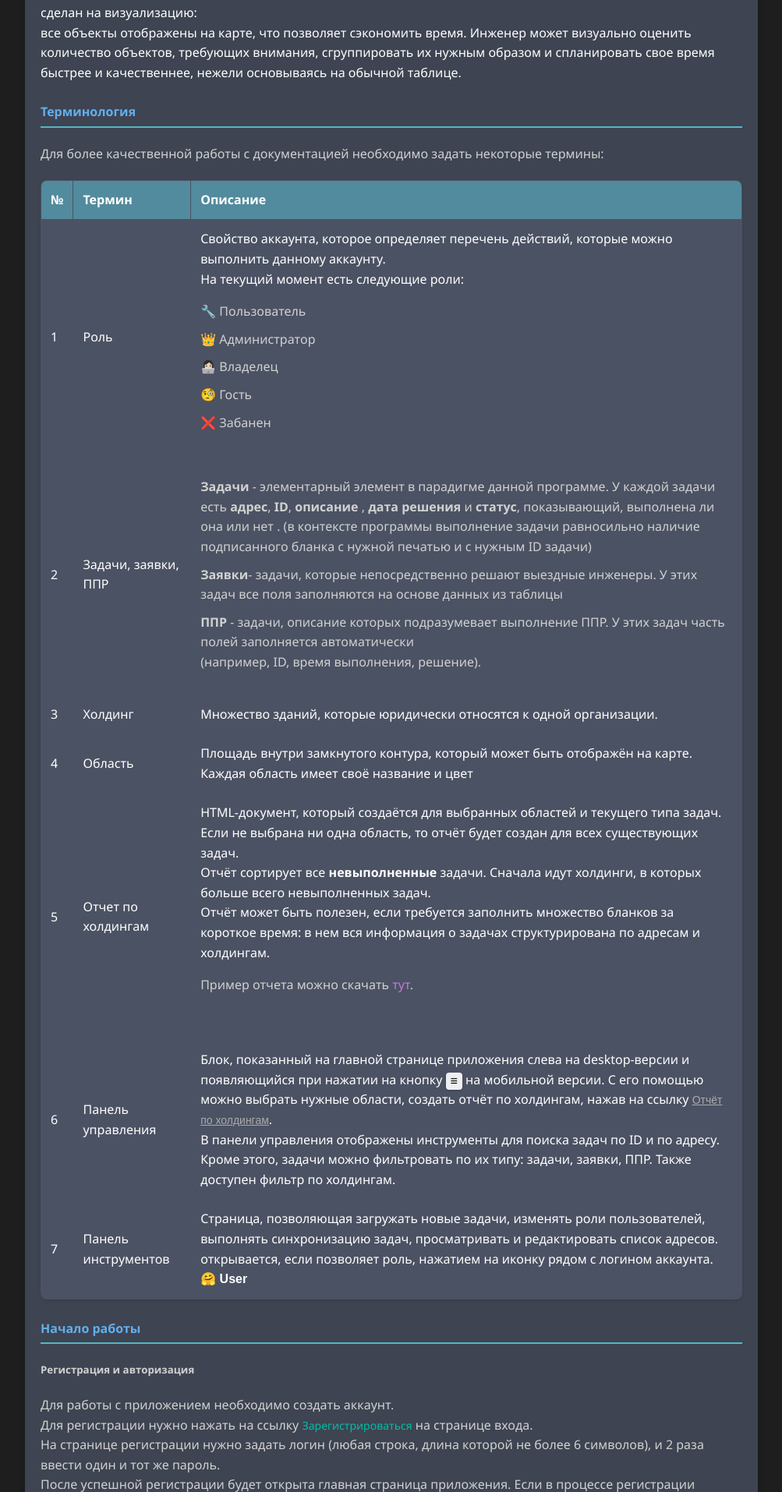
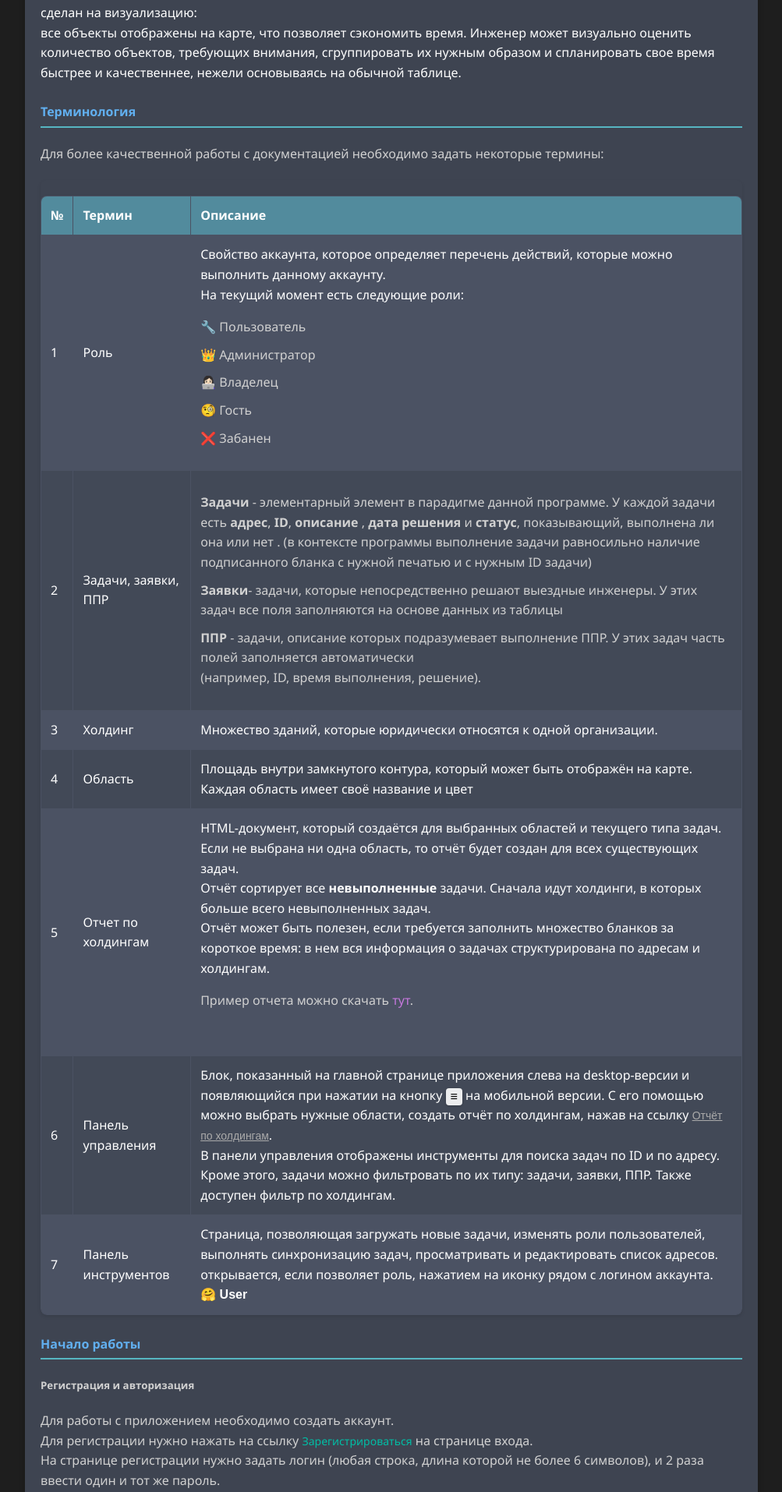
Before and after one commit to captann/gefest, a Flask app: page /about in a window 1280 px wide. Shown: the part 466-2380 px from the top of the page at 78% size, without its empty margins (138-1141 px from the left). Run offline with Flask 3, Linux system fonts and the light colour scheme; parts of the project's set-up code (start-up, migrations or seed data) failed here and were passed over.

Commit message:
fixed table

```diff
--- a/static/css/about.css
+++ b/static/css/about.css
@@ -85,7 +85,34 @@ a:hover {
 }
 
 
-a.floating-button:hover, button:hover {
-    background-color: #56b6c2;
-    transform: scale(1.05);
+
+.table-container {
+    overflow-x: auto;
+    -webkit-overflow-scrolling: touch;
+    margin-top: 20px;
+    border-radius: 8px;
+    overflow: hidden;
+    box-shadow: 0 2px 4px rgba(0, 0, 0, 0.1);
 }
+
+table {
+    width: 100%;
+    border-collapse: collapse;
+}
+
+th, td {
+    border: 1px solid #4b5263; /* Я сделал границы более контрастными */
+    padding: 12px;
+    text-align: left;
+    background-color: #424957;
+}
+
+th {
+    background-color: #528b9d;
+    color: white;
+    font-weight: bold;
+}
+
+tr:nth-child(even) td {
+    background-color: #4b5263;
+}
--- a/templates/about.html
+++ b/templates/about.html
@@ -37,6 +37,7 @@
 <div id="terminology">
     <h4>Терминология</h4>
     <p>Для более качественной работы с документацией необходимо задать некоторые термины:
+    <div class="table-container">
         <table id="terminology_table">
             <tr>
                 <th>№</th>
@@ -148,6 +149,7 @@
 
 
 </table>
+    </div>
     </p>
 </div>
 <div id="start">
```
